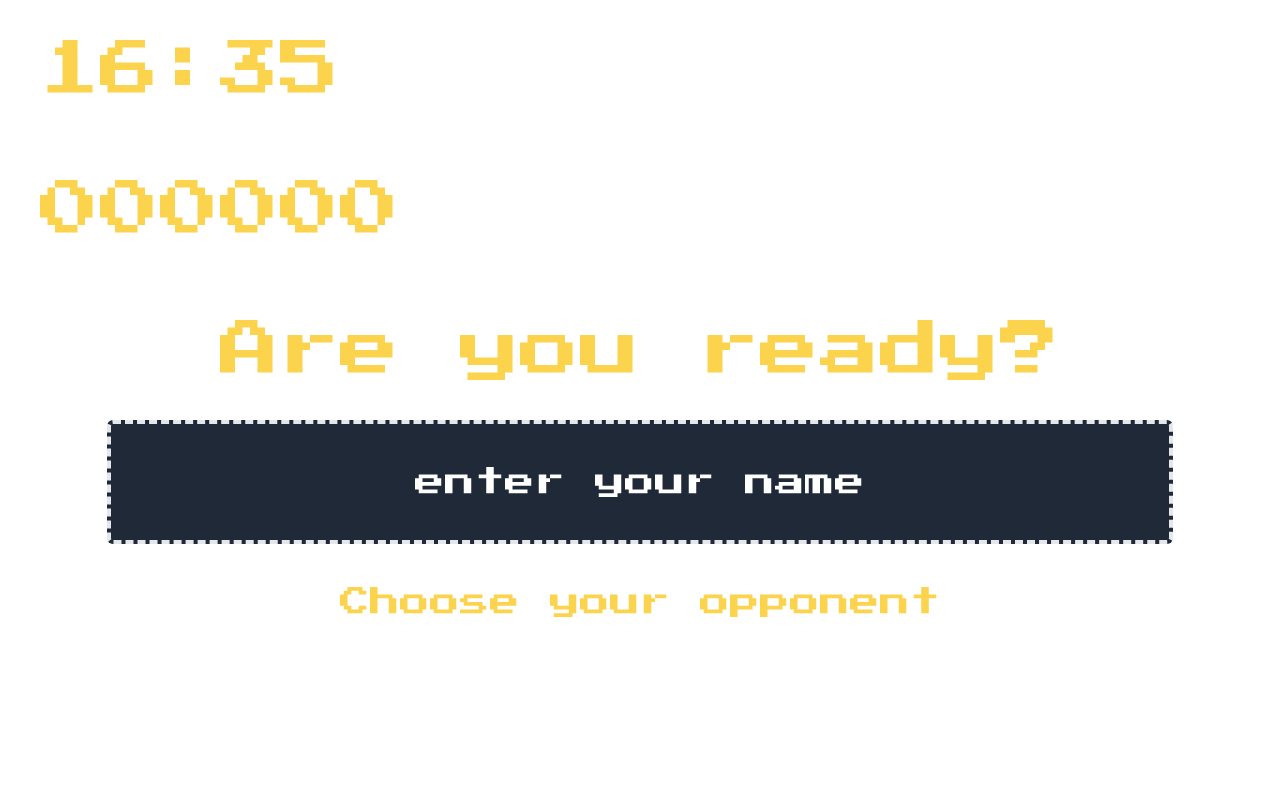
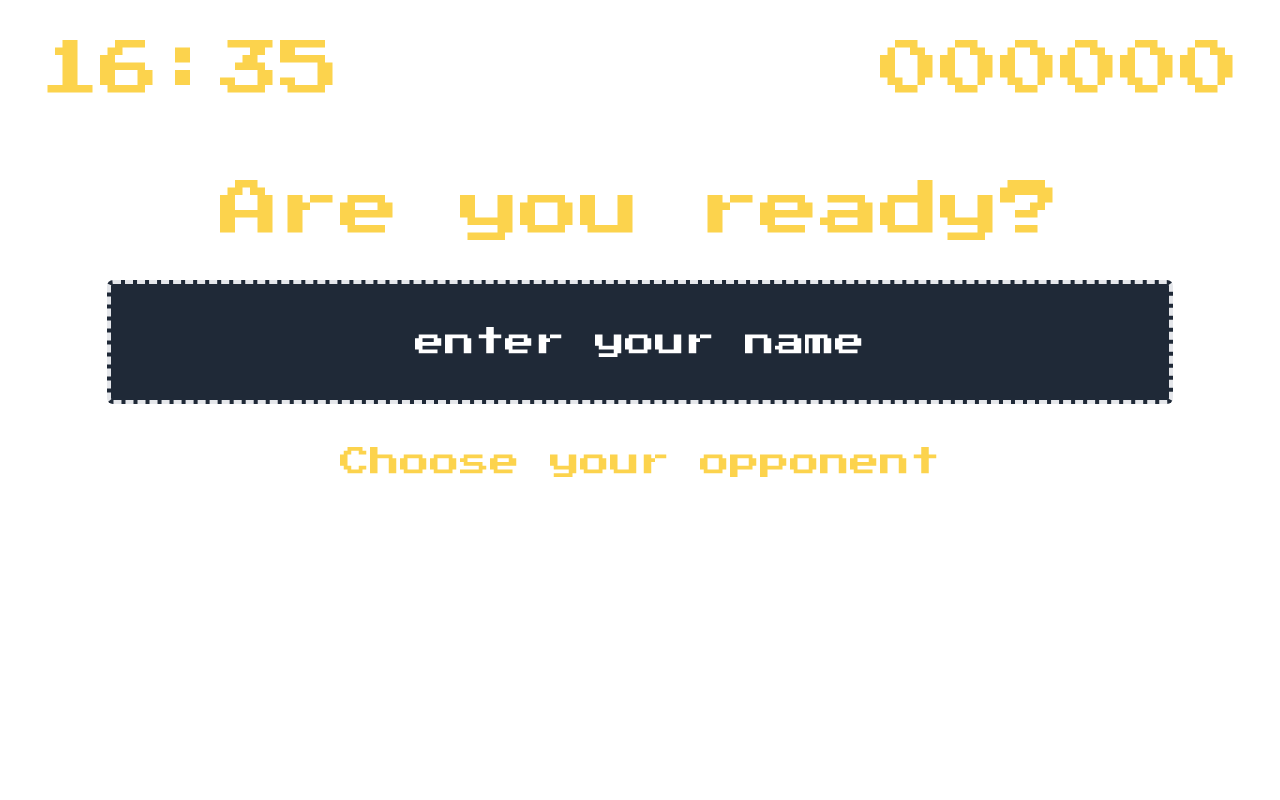
Before and after one commit to frnkst/retro-tech-quiz, a React (Create React App) app: page / in a window 1280 px wide. Shown: the top 800 px of the page. Built offline with nearby package versions, Linux system fonts and the light colour scheme; the HTML template or start-up script is replaced by a standard one.

Commit message:
Fix layout on start page

```diff
--- a/src/components/Start.tsx
+++ b/src/components/Start.tsx
@@ -21,8 +21,8 @@ export function Start() {
     <>
       <div className="flex justify-between">
         <Timer time={1000} />
+        <Score score={'000000'} />
       </div>
-      <Score score={'000000'} />
       <div className="retro-font text-yellow-300 md:text-6xl sm:text-3xl w-screen flex py-10">
         <div className="text-center w-screen">Are you ready?</div>
       </div>
```
